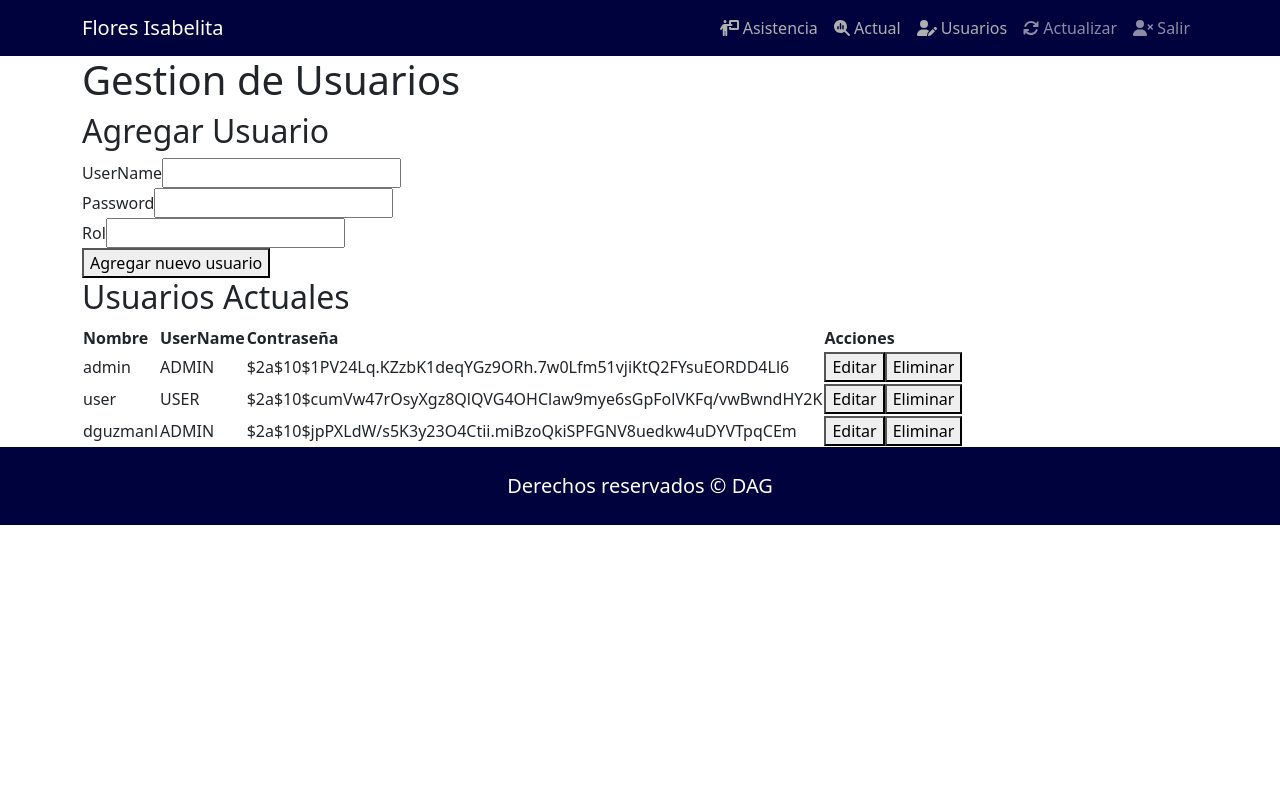
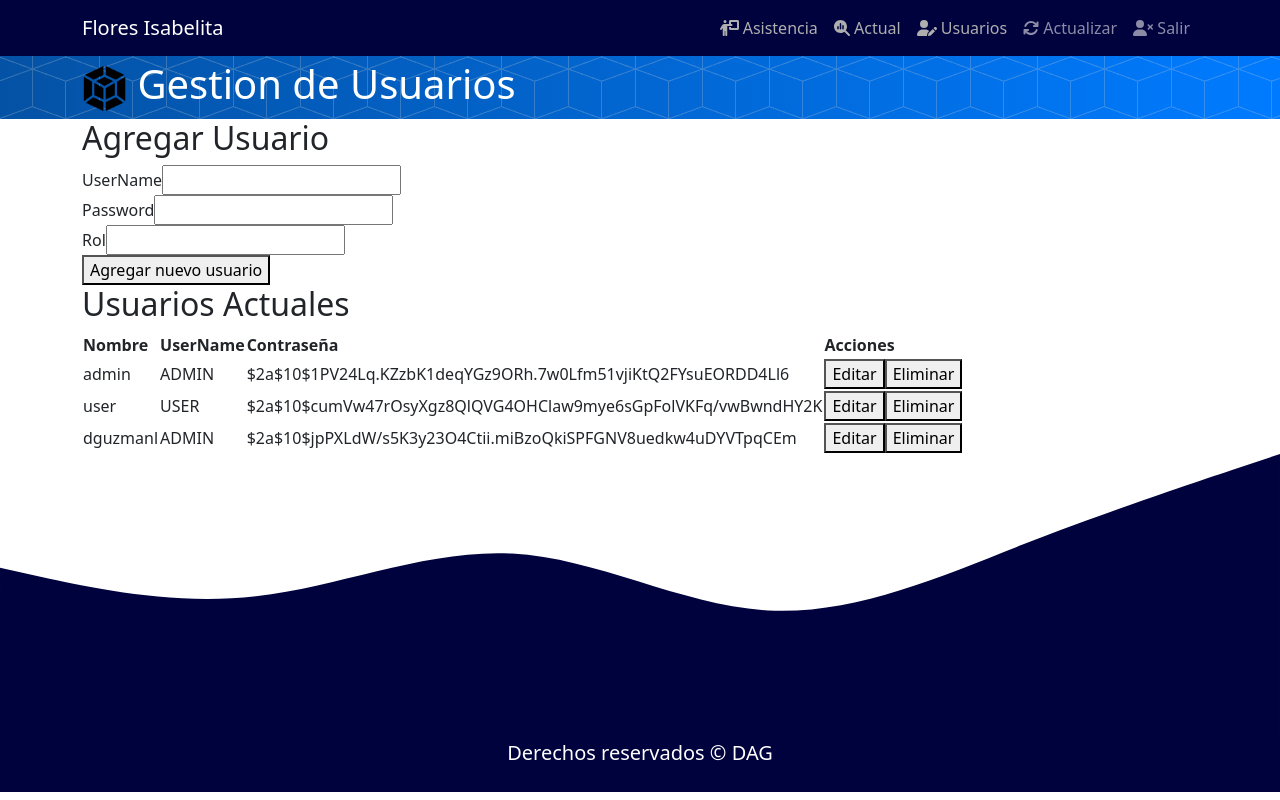
Before and after one commit to Deyproj/front-asistencia, a React (Create React App) app: page /users in a window 1280 px wide. Built offline with nearby package versions, Linux system fonts and the light colour scheme.

Commit message:
icon como parametro en tarjetas

```diff
--- a/src/actual.js
+++ b/src/actual.js
@@ -1,11 +1,13 @@
+import { faPersonCircleMinus } from '@fortawesome/free-solid-svg-icons';
 import React from 'react';
 import Header from './components/layout/Header';
+import TarjetasPersonas from './components/TarjetasPersonas';
 
 const Actual = () => {
     return (
         <>
         <Header titulo="Actual" />
-            <h1>Actual</h1>
+            <TarjetasPersonas totalPersonas={34} titulo="Prueba personas" background="bg-danger" icon={faPersonCircleMinus}/>
         </>
     );
 }
--- a/src/asistencia.jsx
+++ b/src/asistencia.jsx
@@ -3,6 +3,8 @@ import ListaPersonas from "./components/ListaPersonas";
 import TarjetasPersonas from "./components/TarjetasPersonas";
 import axios from "axios";
 import Header from "./components/layout/Header";
+import { faUsers, faPersonCircleMinus } from '@fortawesome/free-solid-svg-icons';
+
 
 
 const Asistencia = () => {
@@ -118,6 +120,7 @@ const Asistencia = () => {
                     totalPersonas={totalPersonas}
                     titulo="Total Personas"
                     background="bg-primary"
+                    icon={faUsers}
                   />
                 </Col>
               </Row>
--- a/src/components/TarjetasPersonas.jsx
+++ b/src/components/TarjetasPersonas.jsx
@@ -1,8 +1,7 @@
 import React from "react";
 import { FontAwesomeIcon } from '@fortawesome/react-fontawesome';
-import { faUsers } from '@fortawesome/free-solid-svg-icons';
 
-const TarjetasPersonas = ({ totalPersonas, titulo, background}) => {
+const TarjetasPersonas = ({ totalPersonas, titulo, background, icon}) => {
   return (
     <>
       <div className="card mx-5 my-5 mx-lg-0 my-lg-3 text-center text-white sticky-top" >
@@ -10,7 +9,9 @@ const TarjetasPersonas = ({ totalPersonas, titulo, background}) => {
         <div className="card-body ">
           <h4>{titulo}</h4>
           <h4>
-            <FontAwesomeIcon icon={faUsers}/>{" "} {totalPersonas}
+          <FontAwesomeIcon icon="fa-thin fa-person-from-portal" />
+
+            <FontAwesomeIcon icon={icon}/>{" "} {totalPersonas}
           </h4>
         </div>
         </div>
--- a/src/components/layout/Footer.js
+++ b/src/components/layout/Footer.js
@@ -4,7 +4,8 @@ const Footer = () => {
     return (
     <div class="container footer">
     <div class="col">
-        <p class="lead text-center p-4 navBar text-white">
+    <svg xmlns="http://www.w3.org/2000/svg" viewBox="0 0 1440 320"><path fill="#00023d" fill-opacity="1" d="M0,128L48,138.7C96,149,192,171,288,160C384,149,480,107,576,112C672,117,768,171,864,176C960,181,1056,139,1152,101.3C1248,64,1344,32,1392,16L1440,0L1440,320L1392,320C1344,320,1248,320,1152,320C1056,320,960,320,864,320C768,320,672,320,576,320C480,320,384,320,288,320C192,320,96,320,48,320L0,320Z"></path></svg>
+        <p class="lead text-center pb-4 navBar text-white">
             <span> Derechos reservados &copy; DAG</span>
         </p>
     </div>
--- a/src/index.css
+++ b/src/index.css
@@ -27,3 +27,8 @@ body{
 .footer {
     height: 70px;
 }
+
+
+.wave{
+
+}
--- a/src/users.jsx
+++ b/src/users.jsx
@@ -2,8 +2,9 @@ import React from 'react';
 import { useState } from 'react';
 import AddUserForm from './components/AddUserForm';
 import EditUserForm from './components/EditUserForm';
-import UserTable from './components/UserTable';
+import UserTable from './components/userTable';
 import { v4 as uuid4 } from 'uuid';
+import Header from './components/layout/Header';
 
 
 
@@ -42,8 +43,9 @@ const Users = () => {
 
     return (
         <>
+        <Header titulo="Gestion de Usuarios"/>
+
             <div className="container">
-                <h1>Gestion de Usuarios</h1>
                 <div className="flex-row">
                     <div className="flex-large">
                         {
@@ -55,7 +57,7 @@ const Users = () => {
                             ) : (
                                 <div>
                                     <h2>Agregar Usuario</h2>
-                                    <AddUserForm addUser={addUser}/>
+                                    <AddUserForm addUser={addUser} />
                                 </div>
                             )
                         }
```
